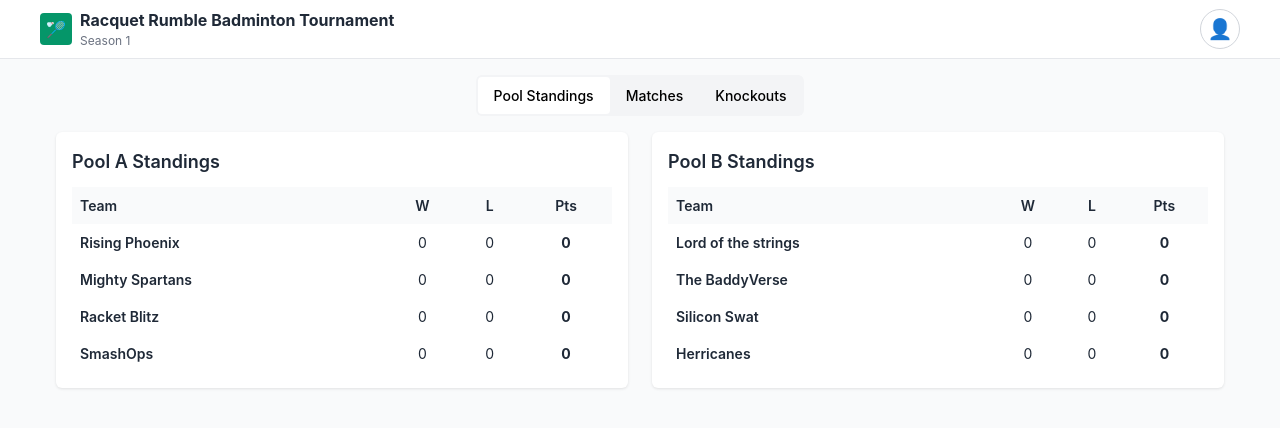
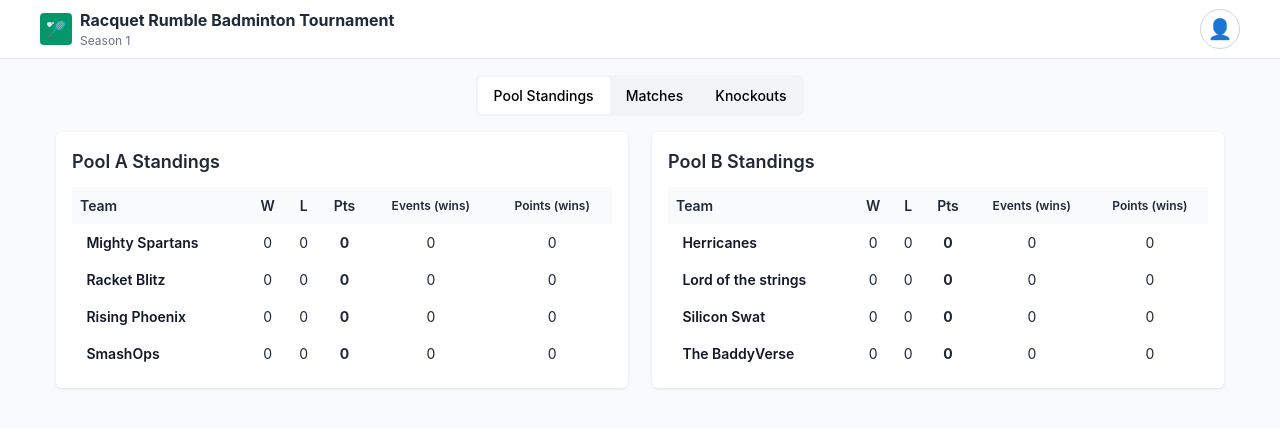
Before and after one commit to vikram-adhi/tourney, a React (Vite) app: page / in a window 1280 px wide. Shown: the top 428 px of the page. Built offline with nearby package versions, Linux system fonts and the light colour scheme; no server answers; the database is empty.

Commit message:
added tie breaker logic

```diff
--- a/src/App.tsx
+++ b/src/App.tsx
@@ -2,7 +2,7 @@ import { useState } from 'react';
 import { AuthProvider, useAuth } from './auth';
 import { useTournamentStore } from './store';
 import type { Match, KnockoutMatch } from './types';
-import { isMatchPlayed, isKnockoutMatchComplete } from './types';
+import { isMatchPlayed, isKnockoutMatchComplete, arePoolMatchesComplete } from './types';
 import ViewMatchModal from './components/ViewMatchModal';
 import EditMatchModal from './components/EditMatchModal';
 import './App.css';
@@ -28,6 +28,7 @@ function LoginModal({ isOpen, onClose }: { isOpen: boolean; onClose: () => void
   };
 
   if (!isOpen) return null;
+
 
   return (
     <div style={{
@@ -144,12 +145,12 @@ function LoginModal({ isOpen, onClose }: { isOpen: boolean; onClose: () => void
 }
 
 // Standings Table Component
-function StandingsTable({ poolA, poolB }: { poolA: any[]; poolB: any[] }) {
-  const PoolTable = ({ title, data }: { title: string; data: any[] }) => {
+function StandingsTable({ poolA, poolB, poolAComplete, poolBComplete }: { poolA: any[]; poolB: any[]; poolAComplete: boolean; poolBComplete: boolean }) {
+  const PoolTable = ({ title, data, complete }: { title: string; data: any[]; complete: boolean }) => {
     // Sort by points descending. If equal, keep existing order (stable).
     const sortedData = [...data].sort((a, b) => b.points - a.points);
 
-    return (
+  return (
       <div style={{
         backgroundColor: 'white',
         padding: '1rem',
@@ -167,15 +168,23 @@ function StandingsTable({ poolA, poolB }: { poolA: any[]; poolB: any[] }) {
               <th style={{ padding: '0.5rem', textAlign: 'center', fontWeight: '600', fontSize: '0.875rem' }}>W</th>
               <th style={{ padding: '0.5rem', textAlign: 'center', fontWeight: '600', fontSize: '0.875rem' }}>L</th>
               <th style={{ padding: '0.5rem', textAlign: 'center', fontWeight: '600', fontSize: '0.875rem' }}>Pts</th>
+              <th style={{ padding: '0.5rem', textAlign: 'center', fontWeight: '600', fontSize: '0.75rem' }}>Events (wins)</th>
+              <th style={{ padding: '0.5rem', textAlign: 'center', fontWeight: '600', fontSize: '0.75rem' }}>Points (wins)</th>
             </tr>
           </thead>
-          <tbody>
-            {sortedData.map((row) => (
+            <tbody>
+            {sortedData.map((row, idx) => (
               <tr key={row.team}>
-                <td style={{ padding: '0.5rem', fontWeight: '600', fontSize: '0.875rem' }}>{row.team}</td>
+                <td style={{ padding: '0.5rem', fontWeight: '600', fontSize: '0.875rem' }}>
+                  {/* show ordinal badges for 1st/2nd and green for qualified teams only when pool is complete */}
+                  <span style={{ marginRight: '0.4rem' }}>{complete && idx === 0 ? '🥇' : complete && idx === 1 ? '🥈' : ''}</span>
+                  <span style={{ color: complete && (idx === 0 || idx === 1) ? '#059669' : '#111827' }}>{row.team}</span>
+                </td>
                 <td style={{ padding: '0.5rem', textAlign: 'center', fontSize: '0.875rem' }}>{row.wins}</td>
                 <td style={{ padding: '0.5rem', textAlign: 'center', fontSize: '0.875rem' }}>{row.losses}</td>
                 <td style={{ padding: '0.5rem', textAlign: 'center', fontWeight: '700', fontSize: '0.875rem' }}>{row.points}</td>
+                <td style={{ padding: '0.5rem', textAlign: 'center', fontSize: '0.875rem' }}>{row.eventsWonInVictories ?? 0}</td>
+                <td style={{ padding: '0.5rem', textAlign: 'center', fontSize: '0.875rem' }}>{row.pointsInVictories ?? 0}</td>
               </tr>
             ))}
           </tbody>
@@ -190,17 +199,21 @@ function StandingsTable({ poolA, poolB }: { poolA: any[]; poolB: any[] }) {
       gridTemplateColumns: 'repeat(auto-fit, minmax(300px, 1fr))',
       gap: '1.5rem'
     }}>
-      <PoolTable title="Pool A Standings" data={poolA} />
-      <PoolTable title="Pool B Standings" data={poolB} />
+      <PoolTable title="Pool A Standings" data={poolA} complete={poolAComplete} />
+      <PoolTable title="Pool B Standings" data={poolB} complete={poolBComplete} />
     </div>
   );
 }
 
 // Matches List Component
-function MatchesList({ matches, isAdmin, onUpdateMatch }: {
+function MatchesList({ matches, isAdmin, onUpdateMatch, qualifiedA, qualifiedB, poolAComplete, poolBComplete }: {
   matches: Match[];
   isAdmin: boolean;
   onUpdateMatch: (matchId: string, scores: Match['scores'], tieBreaker?: Match['tieBreaker']) => void;
+  qualifiedA: string[];
+  qualifiedB: string[];
+  poolAComplete: boolean;
+  poolBComplete: boolean;
 }) {
   const [selectedMatch, setSelectedMatch] = useState<Match | null>(null);
   const [isViewing, setIsViewing] = useState(false);
@@ -299,9 +312,28 @@ function MatchesList({ matches, isAdmin, onUpdateMatch }: {
             );
           }
 
-          return (
+            // determine per-match winner so we can color the winner green immediately
+            const poolQualified = title.includes('A') ? qualifiedA : qualifiedB;
+            const poolComplete = title.includes('A') ? poolAComplete : poolBComplete;
+
+            // decide match winner (teamA/teamB) based on matchesWon and tieBreaker
+            let matchWinner: 'A' | 'B' | null = null;
+            if (matchPlayed) {
+              if (matchesWon.teamA > matchesWon.teamB) matchWinner = 'A';
+              else if (matchesWon.teamB > matchesWon.teamA) matchWinner = 'B';
+              else if (match.tieBreaker && typeof match.tieBreaker.teamAScore === 'number' && typeof match.tieBreaker.teamBScore === 'number') {
+                if (match.tieBreaker.teamAScore > match.tieBreaker.teamBScore) matchWinner = 'A';
+                else if (match.tieBreaker.teamBScore > match.tieBreaker.teamAScore) matchWinner = 'B';
+              }
+            }
+
+            return (
             <div key={match.id} className="match-row" style={{ display: 'grid', gridTemplateColumns: '1fr 1fr 88px', gap: '0.375rem', alignItems: 'center', padding: '0.5rem', background: 'white', borderRadius: '4px', border: '1px solid #f3f4f6' }}>
-              <div className="match-col match-teams" style={{ fontWeight: 600, fontSize: '0.875rem' }}>{match.teamA} <span className="match-vs">vs</span> {match.teamB}</div>
+              <div className="match-col match-teams" style={{ fontWeight: 600, fontSize: '0.875rem' }}>
+                <span style={{ color: matchWinner === 'A' ? '#059669' : '#111827' }}>{match.teamA}</span>
+                <span className="match-vs" style={{ margin: '0 0.35rem' }}>vs</span>
+                <span style={{ color: matchWinner === 'B' ? '#059669' : '#111827' }}>{match.teamB}</span>
+              </div>
 
               <div className="match-col match-stats" style={{ textAlign: 'left' }}>
                 {matchPlayed ? (
@@ -603,6 +635,13 @@ function AppContent() {
   const [showLoginModal, setShowLoginModal] = useState(false);
   const [activeTab, setActiveTab] = useState<'standings' | 'matches' | 'knockouts'>('standings');
 
+  // compute qualified teams (top2) for display in matches and standings
+  const qualifiedA = standings.poolA ? standings.poolA.slice(0, 2).map((s: any) => s.team) : [];
+  const qualifiedB = standings.poolB ? standings.poolB.slice(0, 2).map((s: any) => s.team) : [];
+
+  const poolAComplete = arePoolMatchesComplete(matches, 'A');
+  const poolBComplete = arePoolMatchesComplete(matches, 'B');
+
   return (
     <div style={{ minHeight: '100vh', backgroundColor: '#f9fafb' }}>
       {/* Header */}
@@ -757,9 +796,9 @@ function AppContent() {
 
         {/* Tab Content */}
         {activeTab === 'standings' ? (
-          <StandingsTable poolA={standings.poolA} poolB={standings.poolB} />
+          <StandingsTable poolA={standings.poolA} poolB={standings.poolB} poolAComplete={poolAComplete} poolBComplete={poolBComplete} />
         ) : activeTab === 'matches' ? (
-          <MatchesList matches={matches} isAdmin={isAdmin} onUpdateMatch={updateMatch} />
+          <MatchesList matches={matches} isAdmin={isAdmin} onUpdateMatch={updateMatch} qualifiedA={qualifiedA} qualifiedB={qualifiedB} poolAComplete={poolAComplete} poolBComplete={poolBComplete} />
         ) : (
           <KnockoutMatches knockoutMatches={knockoutMatches} isAdmin={isAdmin} onUpdateMatch={updateKnockoutMatch} />
         )}
--- a/src/store.ts
+++ b/src/store.ts
@@ -3,7 +3,7 @@ import type { Match, Standing, KnockoutMatch } from './types';
 import {
   generateAllMatches,
   calculateStandings,
-  areAllPoolMatchesComplete,
+  arePoolMatchesComplete,
   getQualifiedTeams,
   generateKnockoutMatches,
   getKnockoutMatchWinner,
@@ -186,8 +186,13 @@ class TournamentStore {
     // Ensure match.pool fields align with current pool membership (fixes persisted legacy pool tags)
     this.normalizeMatchPools(this.matches);
 
-    if (areAllPoolMatchesComplete(this.matches)) {
-      const standings = this.getStandings();
+    // If both pools are complete, fill all semi slots. If only one pool is complete,
+    // place that pool's top2 into their semi slots and leave the opponents as TBD.
+    const standings = this.getStandings();
+    const poolAComplete = arePoolMatchesComplete(this.matches, 'A');
+    const poolBComplete = arePoolMatchesComplete(this.matches, 'B');
+
+    if (poolAComplete && poolBComplete) {
       const { poolATop2, poolBTop2 } = getQualifiedTeams(standings);
       const generatedKnockouts = generateKnockoutMatches(poolATop2, poolBTop2);
 
@@ -202,6 +207,25 @@ class TournamentStore {
         this.knockoutMatches = generatedKnockouts;
       }
 
+      this.updateFinalsTeams();
+    } else if (poolAComplete || poolBComplete) {
+      // One pool is complete: compute its top2 and insert into the semis; leave the other pool as TBD
+      const poolATop2: [any, any] = poolAComplete ? getQualifiedTeams(standings).poolATop2 : ['TBD', 'TBD'];
+      const poolBTop2: [any, any] = poolBComplete ? getQualifiedTeams(standings).poolBTop2 : ['TBD', 'TBD'];
+      const generatedKnockouts = generateKnockoutMatches(poolATop2, poolBTop2);
+
+      if (this.knockoutMatches.length > 0) {
+        this.knockoutMatches.forEach((existing, index) => {
+          if (index < generatedKnockouts.length) {
+            existing.teamA = generatedKnockouts[index].teamA;
+            existing.teamB = generatedKnockouts[index].teamB;
+          }
+        });
+      } else {
+        this.knockoutMatches = generatedKnockouts;
+      }
+
+      // Final teams remain TBD until semis are played
       this.updateFinalsTeams();
     } else {
       this.knockoutMatches = generateKnockoutMatches(['TBD', 'TBD'], ['TBD', 'TBD']);
--- a/src/types.ts
+++ b/src/types.ts
@@ -54,6 +54,10 @@ export interface Standing {
   wins: number;
   losses: number;
   points: number;
+  // Sum of events (categories) won across only the matches this team won
+  eventsWonInVictories: number;
+  // Sum of total points scored across only the matches this team won
+  pointsInVictories: number;
 }
 
 // Team players data
@@ -163,17 +167,17 @@ export function calculateStandings(matches: Match[]): { poolA: Standing[]; poolB
 
   // Initialize all teams
   [...POOL_A_TEAMS, ...POOL_B_TEAMS].forEach(team => {
-    standings[team] = { team, wins: 0, losses: 0, points: 0 };
+    standings[team] = { team, wins: 0, losses: 0, points: 0, eventsWonInVictories: 0, pointsInVictories: 0 };
   });
 
   // Also initialize any team names that appear in matches but are not in the POOL lists
   matches.forEach(m => {
     if (m.teamA && !(m.teamA in standings)) {
       // cast because loaded matches may contain earlier team strings that match TeamName at runtime
-      (standings as any)[m.teamA] = { team: m.teamA as TeamName, wins: 0, losses: 0, points: 0 };
+      (standings as any)[m.teamA] = { team: m.teamA as TeamName, wins: 0, losses: 0, points: 0, eventsWonInVictories: 0, pointsInVictories: 0 };
     }
     if (m.teamB && !(m.teamB in standings)) {
-      (standings as any)[m.teamB] = { team: m.teamB as TeamName, wins: 0, losses: 0, points: 0 };
+      (standings as any)[m.teamB] = { team: m.teamB as TeamName, wins: 0, losses: 0, points: 0, eventsWonInVictories: 0, pointsInVictories: 0 };
     }
   });
 
@@ -201,46 +205,64 @@ export function calculateStandings(matches: Match[]): { poolA: Standing[]; poolB
 
     // Determine match winner by category wins; if tied, break tie by total points
     if (teamAWins > teamBWins) {
-      if (!standings[match.teamA]) standings[match.teamA] = { team: match.teamA, wins: 0, losses: 0, points: 0 };
-      if (!standings[match.teamB]) standings[match.teamB] = { team: match.teamB, wins: 0, losses: 0, points: 0 };
+      if (!standings[match.teamA]) standings[match.teamA] = { team: match.teamA, wins: 0, losses: 0, points: 0, eventsWonInVictories: 0, pointsInVictories: 0 };
+      if (!standings[match.teamB]) standings[match.teamB] = { team: match.teamB, wins: 0, losses: 0, points: 0, eventsWonInVictories: 0, pointsInVictories: 0 };
       standings[match.teamA]!.wins++;
       standings[match.teamA]!.points += 1;
       standings[match.teamB]!.losses++;
+      // accumulate custom tie-break metrics for winning matches
+      standings[match.teamA]!.eventsWonInVictories += teamAWins;
+      standings[match.teamA]!.pointsInVictories += totalPointsA;
     } else if (teamBWins > teamAWins) {
-      if (!standings[match.teamA]) standings[match.teamA] = { team: match.teamA, wins: 0, losses: 0, points: 0 };
-      if (!standings[match.teamB]) standings[match.teamB] = { team: match.teamB, wins: 0, losses: 0, points: 0 };
+      if (!standings[match.teamA]) standings[match.teamA] = { team: match.teamA, wins: 0, losses: 0, points: 0, eventsWonInVictories: 0, pointsInVictories: 0 };
+      if (!standings[match.teamB]) standings[match.teamB] = { team: match.teamB, wins: 0, losses: 0, points: 0, eventsWonInVictories: 0, pointsInVictories: 0 };
       standings[match.teamB]!.wins++;
       standings[match.teamB]!.points += 1;
       standings[match.teamA]!.losses++;
+      // accumulate custom tie-break metrics for winning matches
+      standings[match.teamB]!.eventsWonInVictories += teamBWins;
+      standings[match.teamB]!.pointsInVictories += totalPointsB;
     } else {
       // Category wins are equal — use total points as tiebreaker
       if (totalPointsA > totalPointsB) {
-        if (!standings[match.teamA]) standings[match.teamA] = { team: match.teamA, wins: 0, losses: 0, points: 0 };
-        if (!standings[match.teamB]) standings[match.teamB] = { team: match.teamB, wins: 0, losses: 0, points: 0 };
+        if (!standings[match.teamA]) standings[match.teamA] = { team: match.teamA, wins: 0, losses: 0, points: 0, eventsWonInVictories: 0, pointsInVictories: 0 };
+        if (!standings[match.teamB]) standings[match.teamB] = { team: match.teamB, wins: 0, losses: 0, points: 0, eventsWonInVictories: 0, pointsInVictories: 0 };
         standings[match.teamA]!.wins++;
         standings[match.teamA]!.points += 1;
         standings[match.teamB]!.losses++;
+        // accumulate custom tie-break metrics for winning matches
+        standings[match.teamA]!.eventsWonInVictories += teamAWins;
+        standings[match.teamA]!.pointsInVictories += totalPointsA;
       } else if (totalPointsB > totalPointsA) {
-        if (!standings[match.teamA]) standings[match.teamA] = { team: match.teamA, wins: 0, losses: 0, points: 0 };
-        if (!standings[match.teamB]) standings[match.teamB] = { team: match.teamB, wins: 0, losses: 0, points: 0 };
+        if (!standings[match.teamA]) standings[match.teamA] = { team: match.teamA, wins: 0, losses: 0, points: 0, eventsWonInVictories: 0, pointsInVictories: 0 };
+        if (!standings[match.teamB]) standings[match.teamB] = { team: match.teamB, wins: 0, losses: 0, points: 0, eventsWonInVictories: 0, pointsInVictories: 0 };
         standings[match.teamB]!.wins++;
         standings[match.teamB]!.points += 1;
         standings[match.teamA]!.losses++;
+        // accumulate custom tie-break metrics for winning matches
+        standings[match.teamB]!.eventsWonInVictories += teamBWins;
+        standings[match.teamB]!.pointsInVictories += totalPointsB;
       } else {
         // Fully tied on categories and points. If a tieBreaker result exists, use it to award the win.
         if (match.tieBreaker && typeof match.tieBreaker.teamAScore === 'number' && typeof match.tieBreaker.teamBScore === 'number') {
           if (match.tieBreaker.teamAScore > match.tieBreaker.teamBScore) {
-            if (!standings[match.teamA]) standings[match.teamA] = { team: match.teamA, wins: 0, losses: 0, points: 0 };
-            if (!standings[match.teamB]) standings[match.teamB] = { team: match.teamB, wins: 0, losses: 0, points: 0 };
+            if (!standings[match.teamA]) standings[match.teamA] = { team: match.teamA, wins: 0, losses: 0, points: 0, eventsWonInVictories: 0, pointsInVictories: 0 };
+            if (!standings[match.teamB]) standings[match.teamB] = { team: match.teamB, wins: 0, losses: 0, points: 0, eventsWonInVictories: 0, pointsInVictories: 0 };
             standings[match.teamA]!.wins++;
             standings[match.teamA]!.points += 1;
             standings[match.teamB]!.losses++;
+            // accumulate custom tie-break metrics for winning matches
+            standings[match.teamA]!.eventsWonInVictories += teamAWins; // categories were tied, but count categories won
+            standings[match.teamA]!.pointsInVictories += totalPointsA;
           } else if (match.tieBreaker.teamBScore > match.tieBreaker.teamAScore) {
-            if (!standings[match.teamA]) standings[match.teamA] = { team: match.teamA, wins: 0, losses: 0, points: 0 };
-            if (!standings[match.teamB]) standings[match.teamB] = { team: match.teamB, wins: 0, losses: 0, points: 0 };
+            if (!standings[match.teamA]) standings[match.teamA] = { team: match.teamA, wins: 0, losses: 0, points: 0, eventsWonInVictories: 0, pointsInVictories: 0 };
+            if (!standings[match.teamB]) standings[match.teamB] = { team: match.teamB, wins: 0, losses: 0, points: 0, eventsWonInVictories: 0, pointsInVictories: 0 };
             standings[match.teamB]!.wins++;
             standings[match.teamB]!.points += 1;
             standings[match.teamA]!.losses++;
+            // accumulate custom tie-break metrics for winning matches
+            standings[match.teamB]!.eventsWonInVictories += teamBWins;
+            standings[match.teamB]!.pointsInVictories += totalPointsB;
           } else {
             // tieBreak also tied: leave unresolved (no points awarded)
           }
@@ -251,10 +273,22 @@ export function calculateStandings(matches: Match[]): { poolA: Standing[]; poolB
     }
   });
 
+  // Build arrays for each pool and sort according to qualification criteria so the
+  // UI points table updates order immediately when scores change.
   const poolA = POOL_A_TEAMS.map(team => standings[team]!);
   const poolB = POOL_B_TEAMS.map(team => standings[team]!);
 
-  return { poolA, poolB };
+  function sortForDisplay(pool: Standing[]) {
+    return [...pool].sort((a, b) => {
+      if (b.points !== a.points) return b.points - a.points;
+      if (b.eventsWonInVictories !== a.eventsWonInVictories) return b.eventsWonInVictories - a.eventsWonInVictories;
+      if (b.pointsInVictories !== a.pointsInVictories) return b.pointsInVictories - a.pointsInVictories;
+      // deterministic fallback
+      return a.team.localeCompare(b.team);
+    });
+  }
+
+  return { poolA: sortForDisplay(poolA), poolB: sortForDisplay(poolB) };
 }
 
 // Check if match has been played (has any scores)
@@ -279,21 +313,60 @@ export function areAllPoolMatchesComplete(matches: Match[]): boolean {
   return matches.every(match => isMatchComplete(match));
 }
 
+// Check if all matches for a particular pool are complete
+export function arePoolMatchesComplete(matches: Match[], pool: "A" | "B"): boolean {
+  const poolMatches = matches.filter(m => m.pool === pool);
+  if (poolMatches.length === 0) return false;
+  return poolMatches.every(isMatchComplete);
+}
+
 // Get top 2 teams from each pool based on standings
 export function getQualifiedTeams(standings: { poolA: Standing[]; poolB: Standing[] }): {
   poolATop2: [TeamName, TeamName];
   poolBTop2: [TeamName, TeamName];
 } {
-  // Sort by points descending, then by wins descending
-  const sortedPoolA = [...standings.poolA].sort((a, b) => {
-    if (b.points !== a.points) return b.points - a.points;
-    return b.wins - a.wins;
-  });
+  // Deterministic sort for qualification:
+  // 1) points desc
+  // 2) head-to-head points among tied teams (mini-league)
+  // 3) point difference (totalFor - totalAgainst)
+  // 4) totalFor (higher scored points)
+  // 5) fallback to wins
+  function sortPool(pool: Standing[]): Standing[] {
+    // First, sort by points (match wins) desc and group ties
+    const byPoints = [...pool].sort((a, b) => b.points - a.points);
+    const result: Standing[] = [];
 
-  const sortedPoolB = [...standings.poolB].sort((a, b) => {
-    if (b.points !== a.points) return b.points - a.points;
-    return b.wins - a.wins;
-  });
+    for (let i = 0; i < byPoints.length;) {
+      const j = byPoints.findIndex((s, idx) => idx >= i && s.points !== byPoints[i].points);
+      const end = j === -1 ? byPoints.length : j;
+      const group = byPoints.slice(i, end);
+
+      if (group.length === 1) {
+        result.push(group[0]);
+      } else {
+        // Apply custom tiebreaker for teams tied on points:
+        // 1) eventsWonInVictories (higher better)
+        // 2) pointsInVictories (higher better)
+        // Fallbacks: wins, team name (deterministic)
+        group.sort((a, b) => {
+          if (b.eventsWonInVictories !== a.eventsWonInVictories) return b.eventsWonInVictories - a.eventsWonInVictories;
+          if (b.pointsInVictories !== a.pointsInVictories) return b.pointsInVictories - a.pointsInVictories;
+          if (b.wins !== a.wins) return b.wins - a.wins;
+          return a.team.localeCompare(b.team);
+        });
+
+        // If further ties remain after the metrics above, sorting by criteria order is deterministic
+        result.push(...group);
+      }
+
+      i = end;
+    }
+
+    return result;
+  }
+
+  const sortedPoolA = sortPool(standings.poolA);
+  const sortedPoolB = sortPool(standings.poolB);
 
   return {
     poolATop2: [sortedPoolA[0].team, sortedPoolA[1].team],
```
